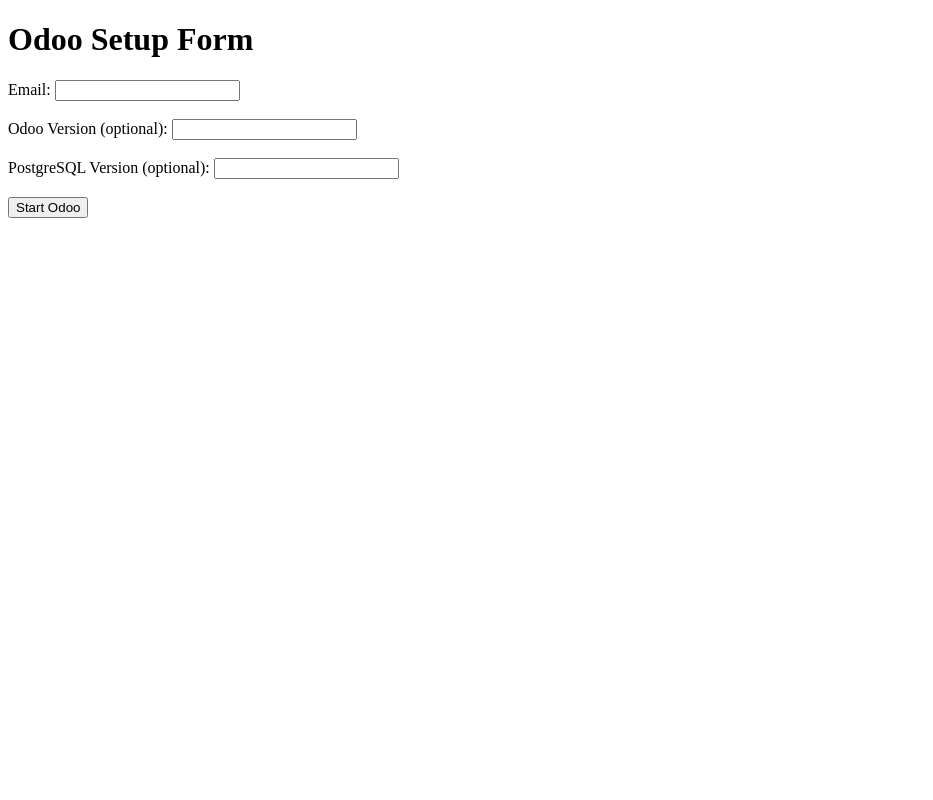
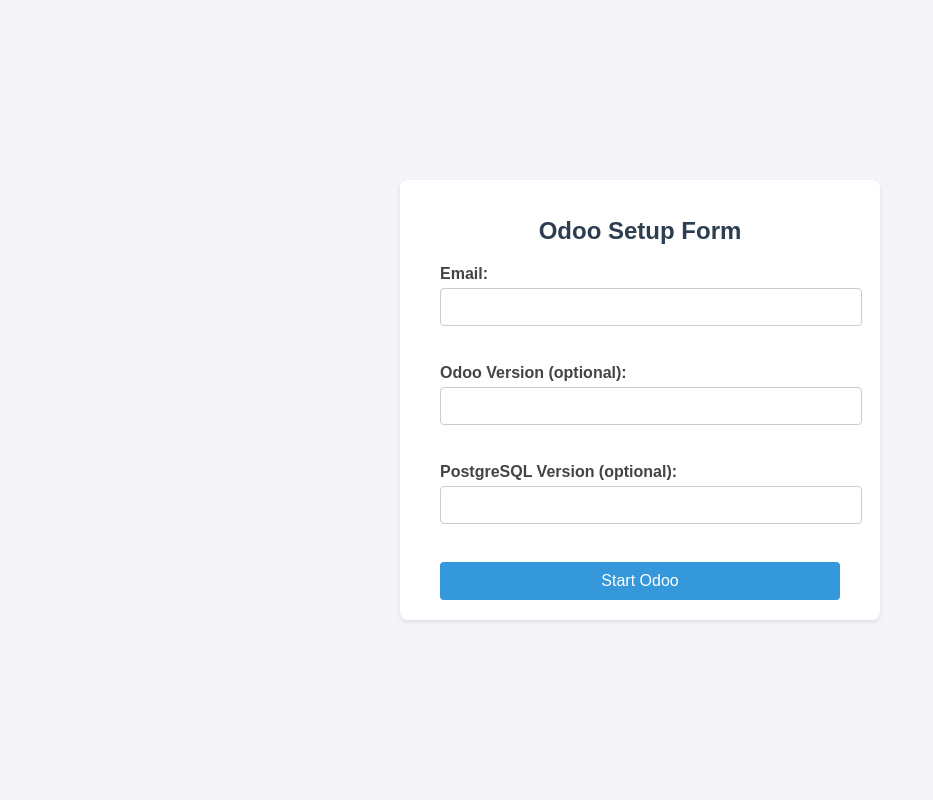
Before and after one commit to Drira22/odoo-vps-automatisation, a Flask app: page / in a window 1280 px wide. Shown: the whole page, without its empty margins (0-933 px from the left). Run offline with Flask 3, Linux system fonts and the light colour scheme.

Commit message:
style added

```diff
--- /dev/null
+++ b/static/styles.css
@@ -0,0 +1,78 @@
+/* styles.css */
+
+/* General body styling */
+body {
+    font-family: Arial, sans-serif;
+    background-color: #f4f4f9;
+    color: #333;
+    margin: 0;
+    padding: 0;
+    display: flex;
+    justify-content: center;
+    align-items: center;
+    height: 100vh;
+}
+
+/* Container for the form */
+.container {
+    background-color: #fff;
+    padding: 20px 40px;
+    border-radius: 8px;
+    box-shadow: 0 2px 4px rgba(0, 0, 0, 0.1);
+    max-width: 400px;
+    width: 100%;
+}
+
+/* Header styling */
+h1 {
+    font-size: 24px;
+    margin-bottom: 20px;
+    color: #2c3e50;
+    text-align: center;
+}
+
+/* Form label styling */
+form label {
+    display: block;
+    margin-bottom: 5px;
+    font-weight: bold;
+    color: #444;
+}
+
+/* Form input styling */
+form input[type="text"],
+form input[type="email"] {
+    width: 100%;
+    padding: 10px;
+    margin-bottom: 20px;
+    border: 1px solid #ccc;
+    border-radius: 4px;
+    font-size: 14px;
+}
+
+/* Button styling */
+form input[type="submit"] {
+    background-color: #3498db;
+    color: white;
+    padding: 10px 15px;
+    border: none;
+    border-radius: 4px;
+    cursor: pointer;
+    font-size: 16px;
+    width: 100%;
+    transition: background-color 0.3s;
+}
+
+/* Button hover effect */
+form input[type="submit"]:hover {
+    background-color: #2980b9;
+}
+
+/* Loading message styling */
+#loadingMessage {
+    font-weight: bold;
+    color: #e74c3c;
+    margin-top: 20px;
+    text-align: center;
+    display: none; /* Initially hidden */
+}
--- a/templates/index.html
+++ b/templates/index.html
@@ -2,17 +2,10 @@
 <html>
 <head>
     <title>Odoo Setup</title>
-    <style>
-        /* Simple CSS to style the loading message and hide it initially */
-        #loadingMessage {
-            display: none;
-            font-weight: bold;
-            color: blue;
-            margin-top: 20px;
-        }
-    </style>
+    <link rel="stylesheet" type="text/css" href="{{ url_for('static', filename='styles.css') }}">
 </head>
 <body>
+    <div class="container">
         <h1>Odoo Setup Form</h1>
         <form action="/" method="post" onsubmit="showLoadingMessage()">
             <label for="email">Email:</label>
@@ -30,6 +23,7 @@
         <div id="loadingMessage">
             This may take some time, so please wait and don't leave the page...
         </div>
+    </div>
 
     <script>
         function showLoadingMessage() {
```
Lines whose indentation alone changed are shown as unchanged.
